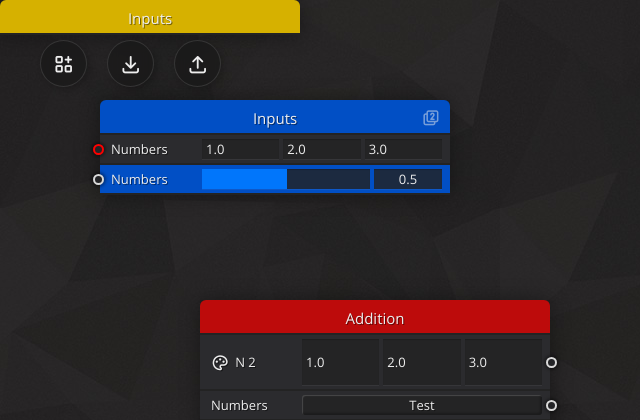
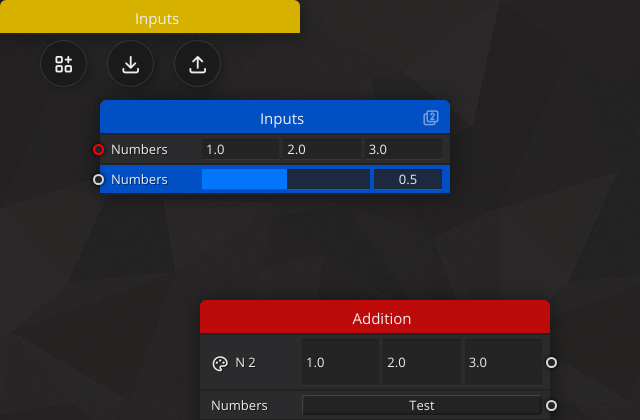
Before and after one commit to sunag/flow, a website: page examples/nodes.html in a window 1280 px wide. Shown: the top 420 px of the page, 0-640 px from the left. Drawn offline with Linux system fonts and the light colour scheme; animation ran at ten frames a second.

Commit message:
improve title and label icon

```diff
--- a/css/flow.css
+++ b/css/flow.css
@@ -517,7 +517,7 @@ f-element f-subinputs {
 f-element f-inputs {
 	left: 100px;
 	top: 50%;
-	transform: translateY(-50%);
+	transform: translateY( -50% );
 	position: absolute;
 	width: calc( 100% - 106px );
 	height: calc( 100% - 4px );
@@ -544,7 +544,7 @@ f-element f-label {
 	white-space: nowrap;
 	position: absolute;
 	top: 50%;
-	transform: translateY(-50%);
+	transform: translateY( -50% );
 	width: calc( 100% - 20px );
 }
 
@@ -557,9 +557,9 @@ f-element.center f-label {
 }
 
 f-element f-label i {
-	float: left;
 	font-size: 18px;
 	margin-right: 6px;
+	vertical-align: sub;
 }
 
 f-element f-label.center {
@@ -609,10 +609,14 @@ f-element.title.left {
 	justify-content: start;
 }
 
-f-element.title span {
+f-element.title f-title {
 	text-align: center;
 	font-size: 15px;
 	padding-top: 2px;
+	position: absolute;
+	top: 50%;
+	transform: translateY( -50% );
+	width: 100%;
 }
 
 f-element.title i {
@@ -620,7 +624,7 @@ f-element.title i {
 	position: absolute;
 	right: 10px;
 	top: 50%;
-	transform: translateY(-50%);
+	transform: translateY( -50% );
 	opacity: .5;
 }
 
@@ -873,8 +877,8 @@ f-menu.context f-item.submenu::after {
 	position: absolute;
 	right: 6px;
 	top: 50%;
-	-webkit-transform: translateY(-50%);
-	transform: translateY(-50%);
+	-webkit-transform: translateY( -50% );
+	transform: translateY( -50% );
 	border: 5px solid transparent;
 	border-left-color: #808080;
 }
--- a/jsm/elements/LabelElement.js
+++ b/jsm/elements/LabelElement.js
@@ -10,13 +10,11 @@ export class LabelElement extends Element {
 		this.inputsDOM = document.createElement( 'f-inputs' );
 
 		const spanDOM = document.createElement( 'span' );
-		const iconDOM = document.createElement( 'i' );
 
 		this.spanDOM = spanDOM;
-		this.iconDOM = iconDOM;
+		this.iconDOM = null;
 
-		this.labelDOM.append( this.spanDOM );
-		this.labelDOM.append( this.iconDOM );
+		this.labelDOM.append( spanDOM );
 
 		this.dom.append( this.labelDOM );
 		this.dom.append( this.inputsDOM );
@@ -30,7 +28,11 @@ export class LabelElement extends Element {
 
 	setIcon( value ) {
 
+		this.iconDOM = this.iconDOM || document.createElement( 'i' );
 		this.iconDOM.className = value;
+
+		if ( value ) this.labelDOM.prepend( this.iconDOM );
+		else this.iconDOM.remove();
 
 		return this;
 
@@ -38,7 +40,7 @@ export class LabelElement extends Element {
 
 	getIcon() {
 
-		return this.iconDOM.className;
+		return this.iconDOM?.className;
 
 	}
 
--- a/jsm/elements/TitleElement.js
+++ b/jsm/elements/TitleElement.js
@@ -18,8 +18,8 @@ export class TitleElement extends DraggableElement {
 
 		dom.addEventListener( 'dblclick', dbClick );
 
-		const spanDOM = document.createElement( 'span' );
-		spanDOM.innerText = title;
+		const titleDOM = document.createElement( 'f-title' );
+		titleDOM.innerText = title;
 
 		const iconDOM = document.createElement( 'i' );
 
@@ -27,11 +27,11 @@ export class TitleElement extends DraggableElement {
 
 		this.buttons = [];
 
-		this.spanDOM = spanDOM;
+		this.titleDOM = titleDOM;
 		this.iconDOM = iconDOM;
 		this.toolbarDOM = toolbarDOM;
 
-		dom.append( spanDOM );
+		dom.append( titleDOM );
 		dom.append( iconDOM );
 		dom.append( toolbarDOM );
 
@@ -53,7 +53,7 @@ export class TitleElement extends DraggableElement {
 
 	setTitle( value ) {
 
-		this.spanDOM.innerText = value;
+		this.titleDOM.innerText = value;
 
 		return this;
 
@@ -61,7 +61,7 @@ export class TitleElement extends DraggableElement {
 
 	getTitle() {
 
-		return this.spanDOM.innerText;
+		return this.titleDOM.innerText;
 
 	}
 
```
